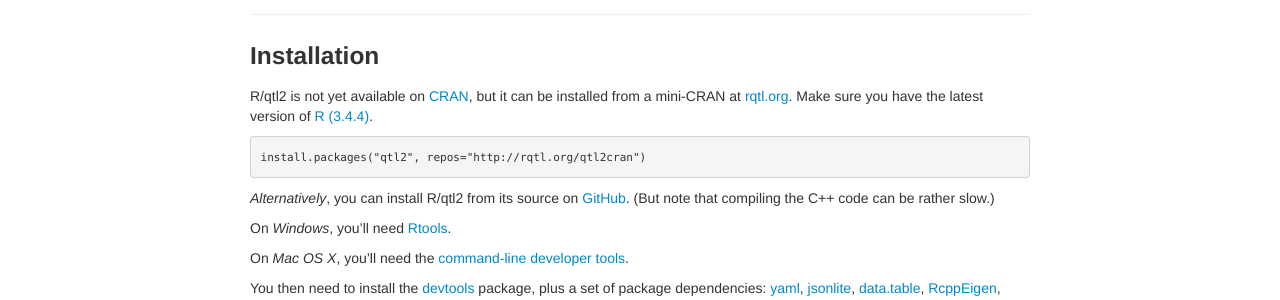
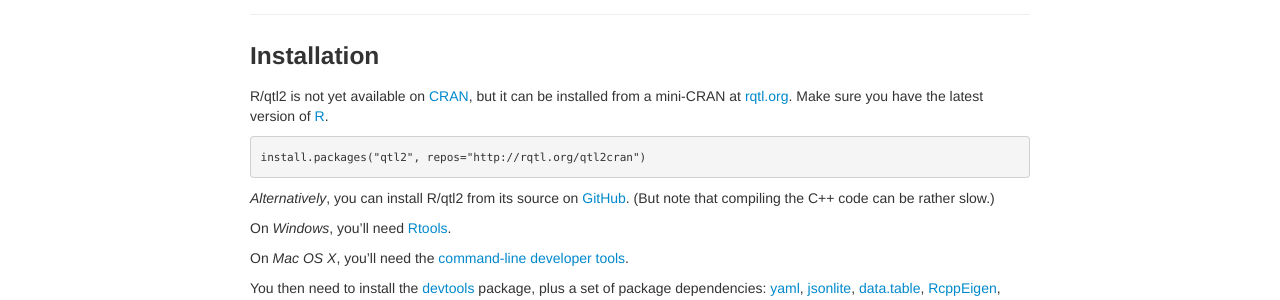
Before and after one commit to rqtl/qtl2, a Jekyll site: the page built from index.md, in a window 1280 px wide. Shown: the part 490-790 px from the top of the page. Built offline with Jekyll 4.4.1, drawn with Linux system fonts in a browser that asks for light colours.

Commit message:
Don't mention the particular R version

```diff
--- a/index.md
+++ b/index.md
@@ -39,7 +39,7 @@
 
 R/qtl2 is not yet available on [CRAN](https://cran.r-project.org), but
 it can be installed from a mini-CRAN at [rqtl.org](http://rqtl.org).
-Make sure you have the latest version of [R (3.4.4)](https://cran.r-project.org).
+Make sure you have the latest version of [R](https://cran.r-project.org).
 
     install.packages("qtl2", repos="http://rqtl.org/qtl2cran")
 
```
Also changed, not shown: ReadMe.md.
